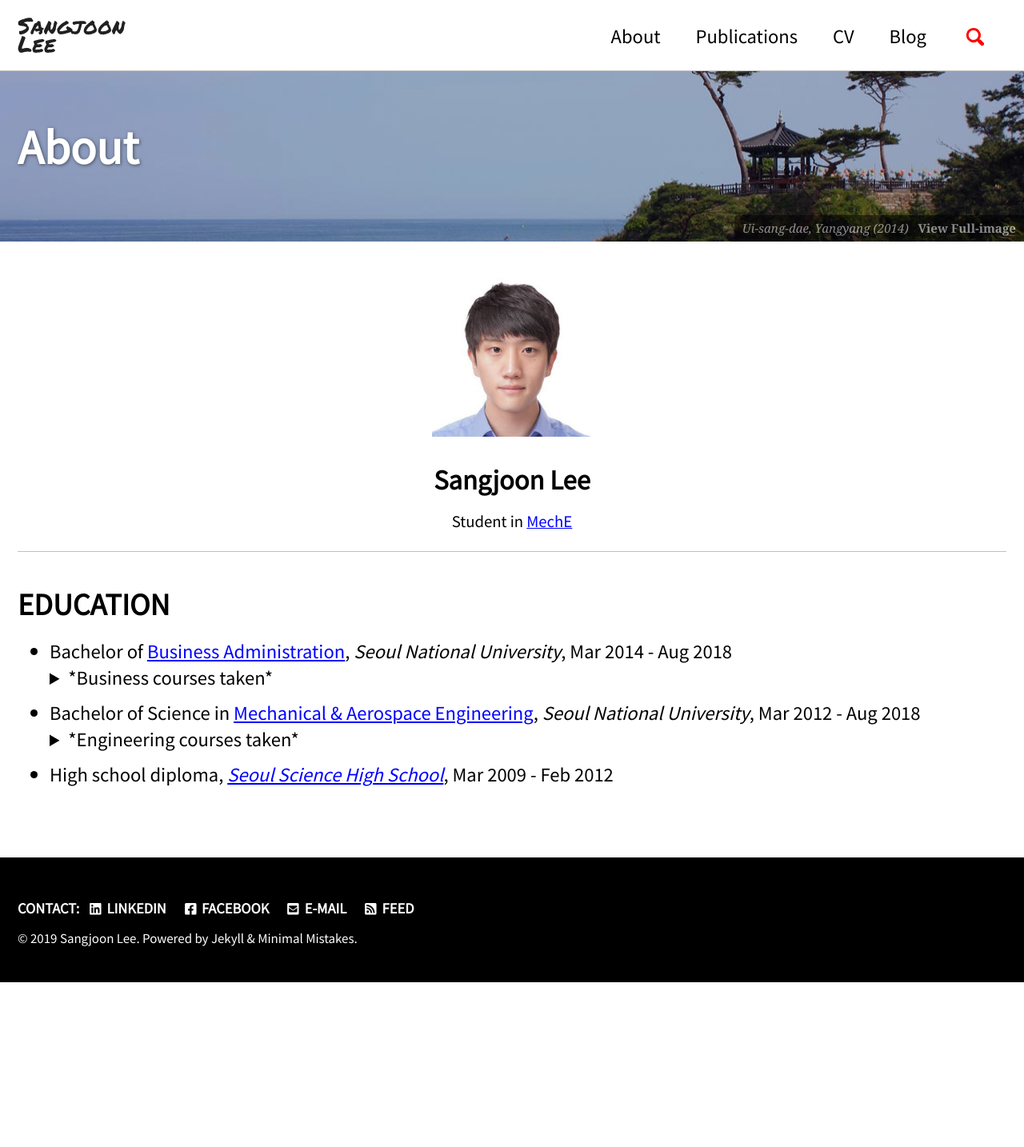
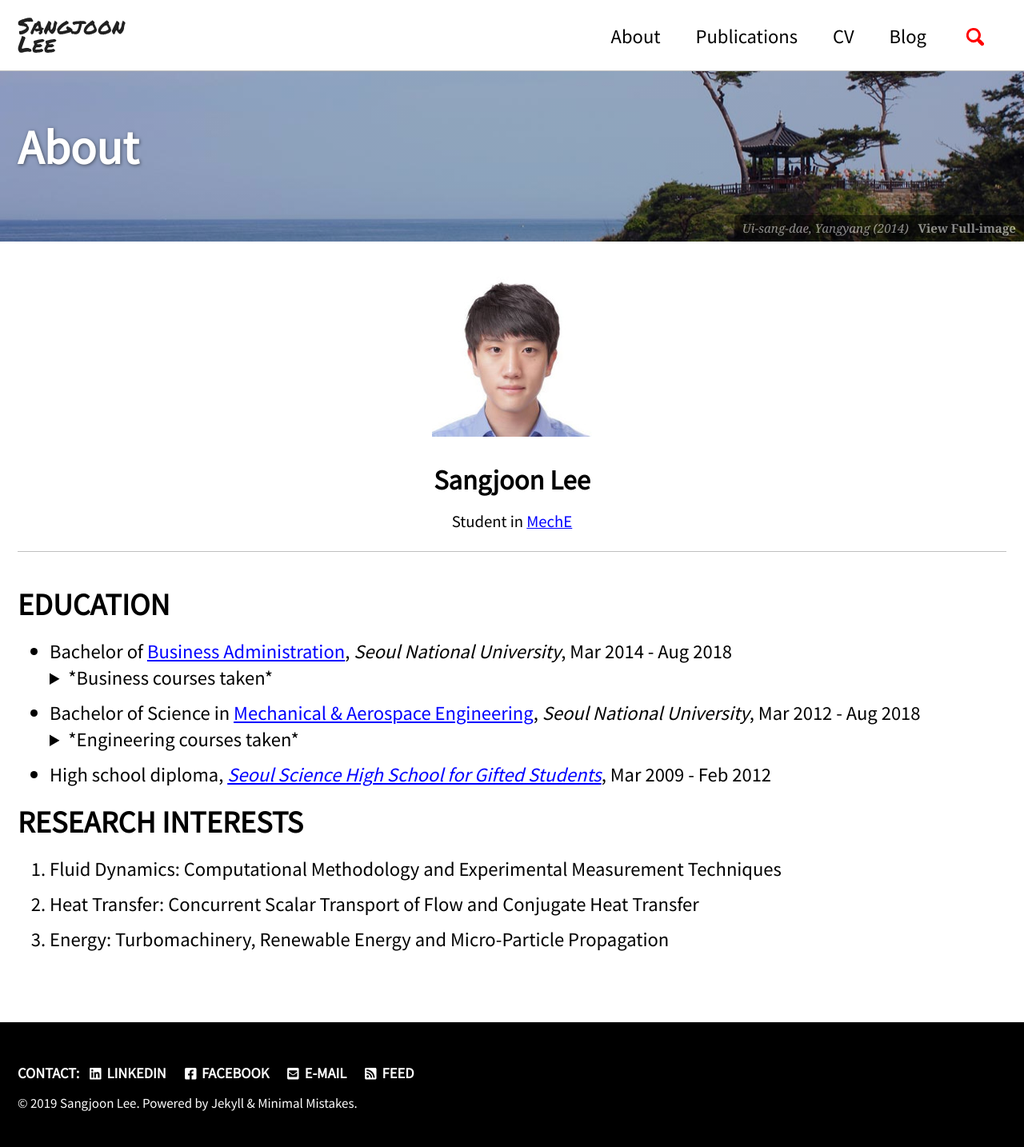
Before and after one commit to jun9303/jun9303.github.io, a Jekyll site: the page built from _pages/about.md, in a window 1280 px wide. Shown: the whole page at 80% size. Built offline with Jekyll 4.4.1, drawn with Linux system fonts in a browser that asks for light colours; cached includes are drawn as plain includes; nearby versions of some CDN libraries; before the commit the page ends 1228 px from its top, so only the background shows below that.

Commit message:
Signed-off-by: SJ <jun9303@gmail.com>

```diff
--- a/_pages/about.md
+++ b/_pages/about.md
@@ -29,7 +29,13 @@ feature_row:
 
     Applied Fluid Mechanics, Creative Engineering Design, Digital Computer Concept and Practice, Digital Fabrication and Manufacturing, Dynamics, Engineering Mathematics (1 & 2), Engineering Mathematics 2, Fluid Mechanics, Heat Transfer, Introduction to Electrical and Computer Engineering, Management in Mechanical Engineering (1 & 2), Manufacturing Processes, Mechanical Drawing, Mechanical Engineering Lab. (1 & 2), Mechanical System Design Project (1 & 2), Mechanics and Design, Solid Mechanics, Thermodynamics, Writing in Science & Technology
   </details>
-- High school diploma, *[Seoul Science High School](http://en.sshs.hs.kr)*, Mar 2009 - Feb 2012
+- High school diploma, *[Seoul Science High School for Gifted Students](http://en.sshs.hs.kr)*, Mar 2009 - Feb 2012
+
+# RESEARCH INTERESTS
+
+1. Fluid Dynamics: Computational Methodology and Experimental Measurement Techniques
+2. Heat Transfer: Concurrent Scalar Transport of Flow and Conjugate Heat Transfer
+3. Energy: Turbomachinery, Renewable Energy and Micro-Particle Propagation
 
 <style type="text/css">
 .archive__item-teaser img {
```
